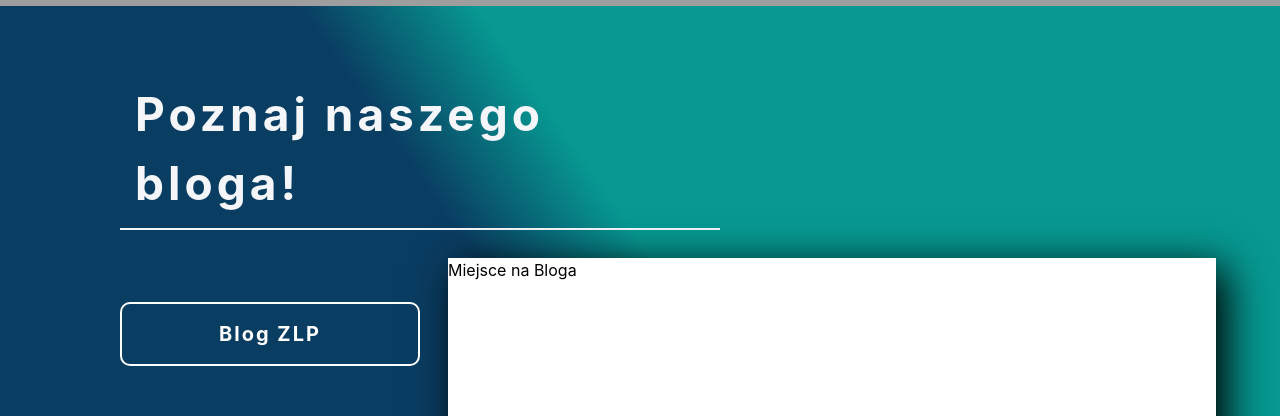
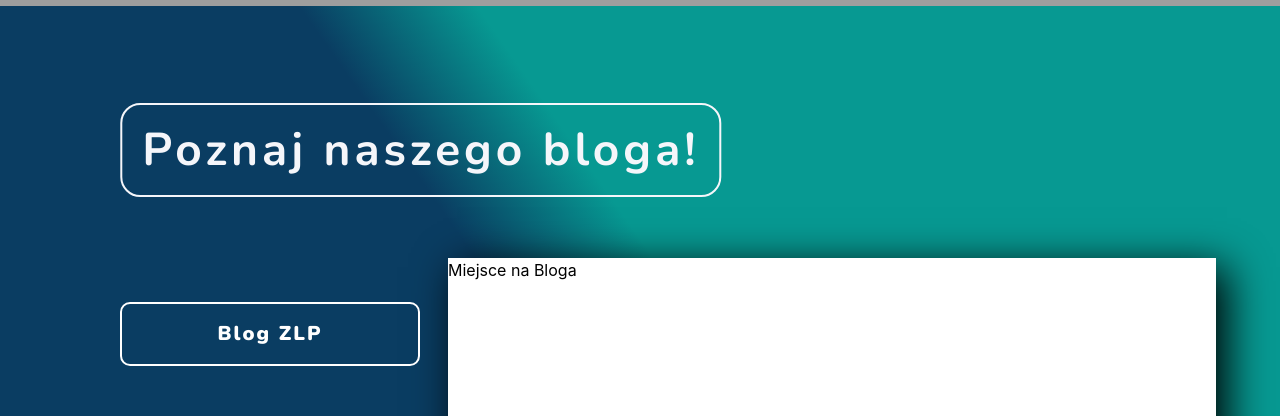
Before and after one commit to PatrickInFrontEnd/ZLP, a React (Create React App) app: page / in a window 1280 px wide. Shown: the part 794-1210 px from the top of the page. Built offline with nearby package versions, Linux system fonts and the light colour scheme; grey boxes are pictures that could not be loaded.

Commit message:
Main page updated

```diff
--- a/src/Components/Patrykcomp/MainPg.jsx
+++ b/src/Components/Patrykcomp/MainPg.jsx
@@ -10,7 +10,7 @@ class MainPg extends Component {
       <Wrap>
         <BannerSection >
           <Banner>Witaj Graczu!</Banner>
-          <BannerBtn href="#"><DownArrow className="fas fa-angle-double-down" /></BannerBtn>
+          <BannerBtn cont="Kliknij" href="#"><DownArrow className="fas fa-angle-double-down" /></BannerBtn>
           <CheckOutTitle>Sprawdź co cię czeka!</CheckOutTitle>
         </BannerSection>
         <BlogSection>
@@ -88,7 +88,7 @@ const BannerBtn = styled.a`
     top: 50%;
   }
   &::after {
-    content: "Kliknij by sprawdzić . . .";
+    content:'Kliknij by sprawdzić...';
     right: -250px;
     top: 50%;
     transform: translateY(-50%);
@@ -163,10 +163,12 @@ const GetToKnowOurBlog = styled.h1`
     top:20%;
     font-size:46px;
     font-weight:bolder;
+    font-family:'Nunito';
+    line-height:80px;
     transform:translate(20%,-50%);
-    width:600px;
-    padding:10px 15px;
-    border-bottom:2px solid;
+    padding:5px 20px;
+    border:2px solid;
+    border-radius:20px;
     color: #f5f6fa;
     letter-spacing:4px;
 `;
@@ -175,7 +177,8 @@ const BlogBtn = styled.a`
     color:#fff;
     background-color:transparent;
     font-size:20px;
-    font-weight:bold;
+    font-weight:900;
+    font-family:'Nunito','Saira','Montserrat','Arial','Sans-Serif';
     text-align:center;
     line-height:60px;
     letter-spacing:2px;
@@ -190,7 +193,9 @@ const BlogBtn = styled.a`
     z-index:5;
 
     &:hover{
-      color: rgb(100, 255, 255);
+      border-color:#000;
+      color: #27c3fb;
+      box-shadow:0 0 15px 1px #000;
     }
 
     &::before{
@@ -201,7 +206,7 @@ const BlogBtn = styled.a`
       display:block;
       width:100%;
       height:0;
-      background-color:#130f40;
+      background-color:#000;
       transition:.3s;
       z-index:-1;
     }
```
